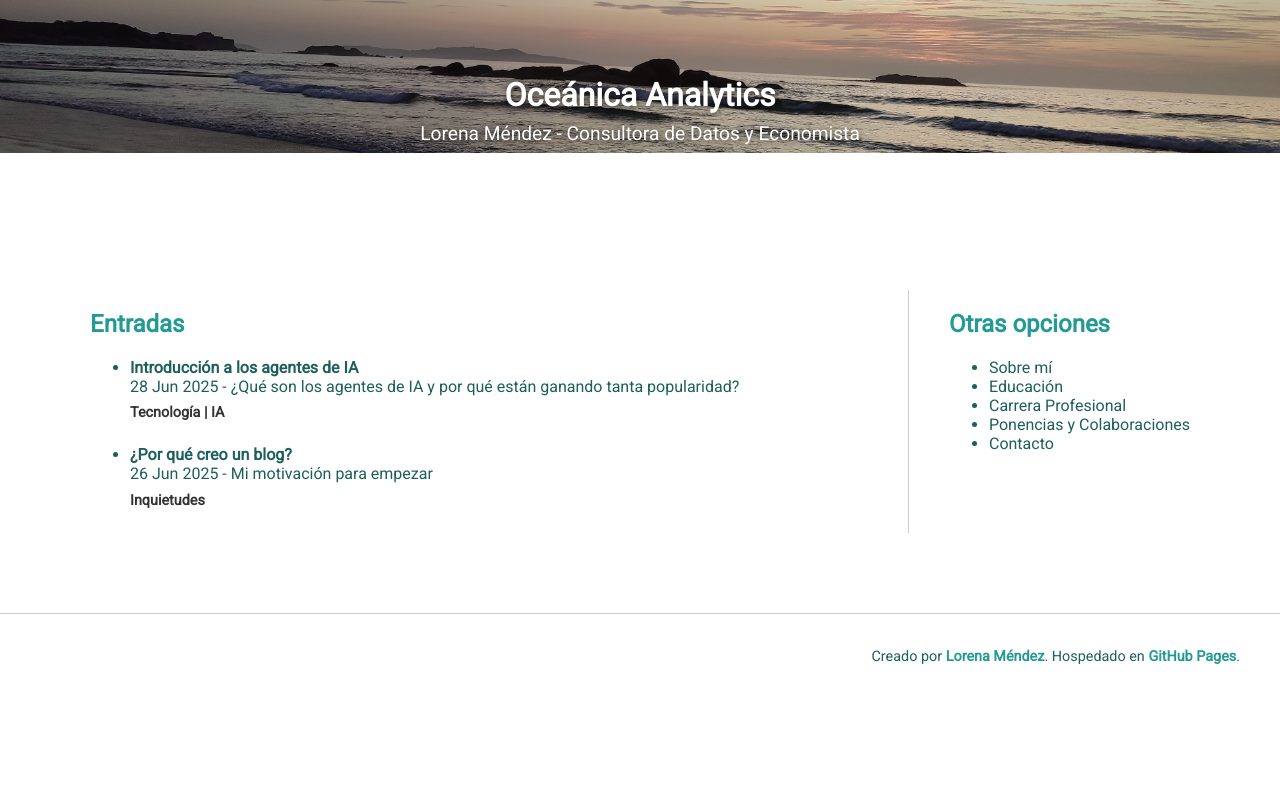
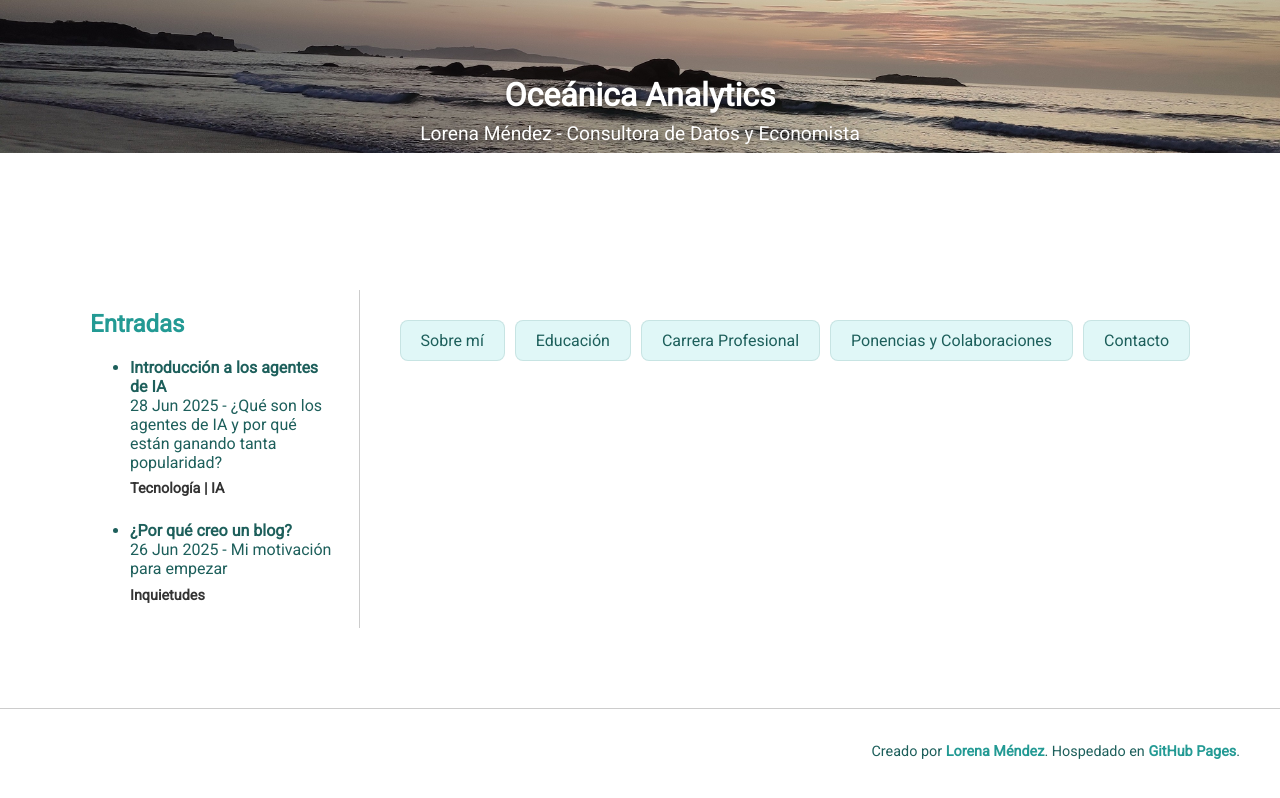
Before and after one commit to lmendezotero/lmendezotero.github.io, a Jekyll site: the page built from index.md, in a window 1280 px wide. Shown: the top 798 px of the page. Built offline with Jekyll 4.4.1, drawn with Linux system fonts in a browser that asks for light colours; the list of posts is cut into pages by our own code.

Commit message:
Update default.html

```diff
--- a/_layouts/default.html
+++ b/_layouts/default.html
@@ -30,8 +30,7 @@
         {% endif %}
       </main>
 
-      <aside class="sidebar-right">
-        <h2>Otras opciones</h2>
+      <div class="menu-bajo-cabecera">
         <ul>
           <li><a href="{{ '/about' | relative_url }}">Sobre mí</a></li>
           <li><a href="{{ '/education' | relative_url }}">Educación</a></li>
@@ -39,7 +38,7 @@
           <li><a href="{{ '/speakings_and_collaborations' | relative_url }}">Ponencias y Colaboraciones</a></li>
           <li><a href="{{ '/contact' | relative_url }}">Contacto</a></li>
         </ul>
-      </aside>
+      </div>
 
     </div>
   </div>
```
